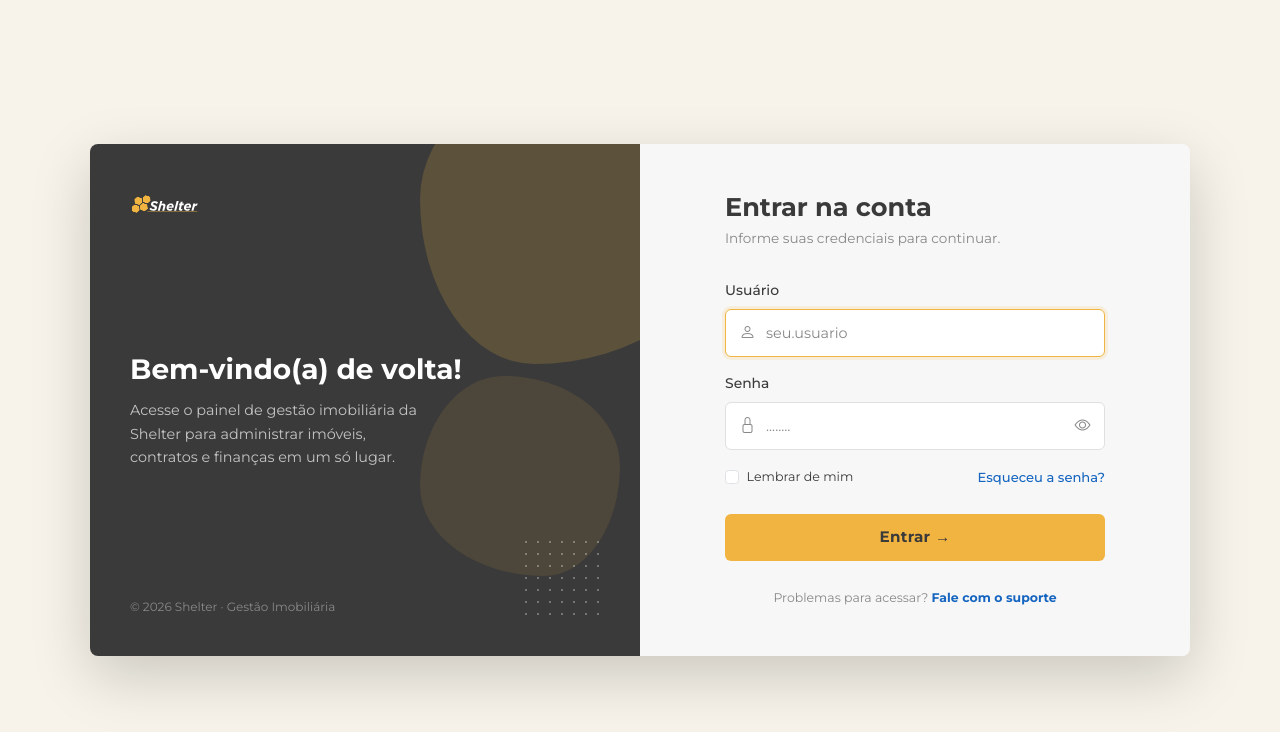
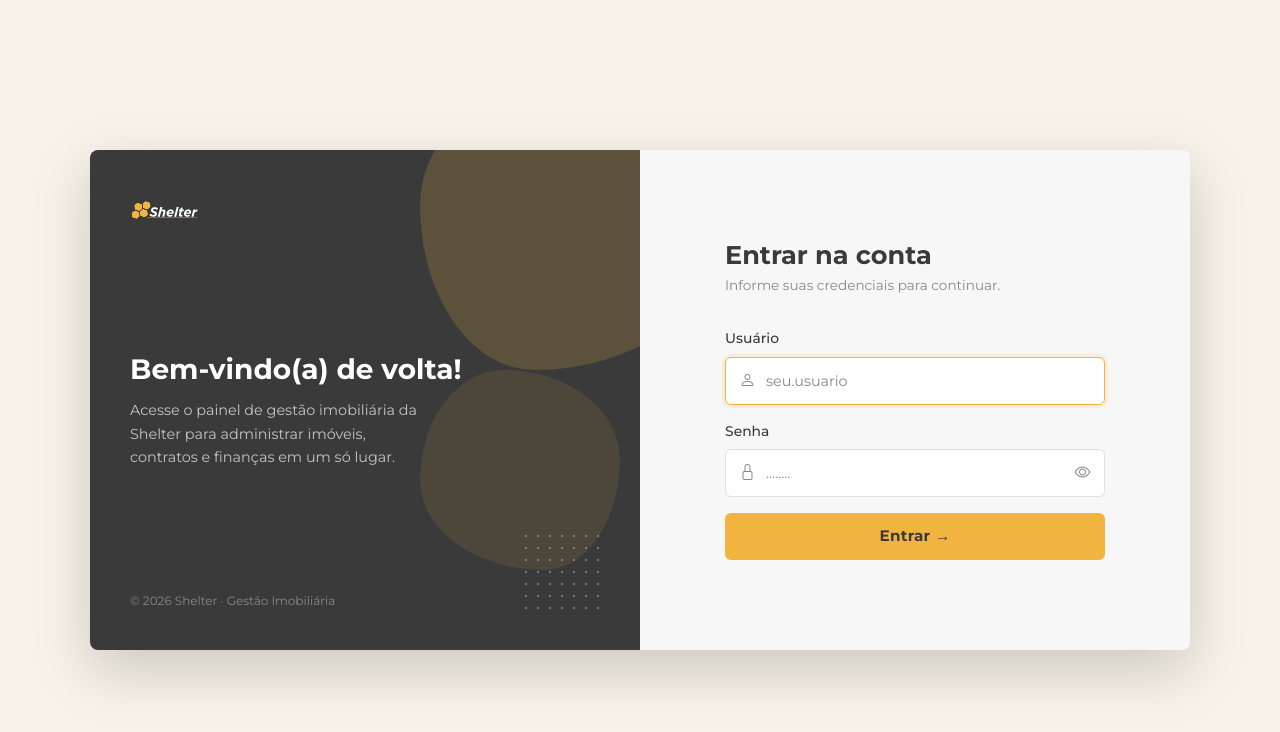
Before and after one commit to JulianoGarciaG/projeto-tcc, a Django app: page /login/ in a window 1280 px wide. Shown: the top 732 px of the page. Run offline with Django 5.2, Linux system fonts and the light colour scheme.

Commit message:
<UI> Mudança no visual do login

```diff
--- a/templates/login.html
+++ b/templates/login.html
@@ -89,24 +89,11 @@
             </div>
           </div>
 
-          <div class="d-flex align-items-center justify-content-between mb-4">
-            <div class="form-check mb-0">
-              <input class="form-check-input" type="checkbox" id="remember" name="remember">
-              <label class="form-check-label small" for="remember" style="color: var(--color-secondary);">
-                Lembrar de mim
-              </label>
-            </div>
-            <a href="#" style="font-size:.82rem; color: var(--color-info); font-weight:500;">Esqueceu a senha?</a>
-          </div>
-
           <button type="submit" class="login-btn">
             Entrar &rarr;
           </button>
         </form>
 
-        <p class="login-footer-note">
-          Problemas para acessar? <a href="#">Fale com o suporte</a>
-        </p>
       </div>
     </div>
 
```
Also changed, not shown: db.sqlite3.
